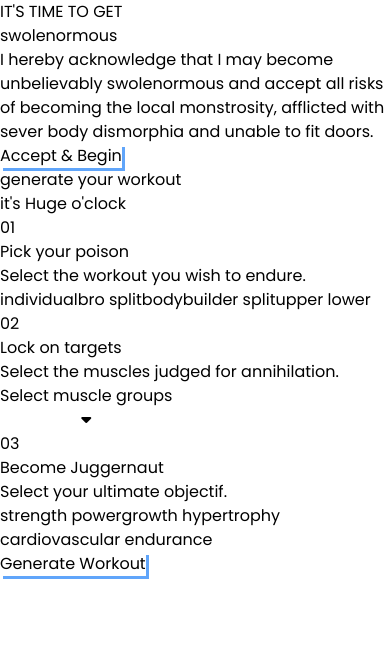
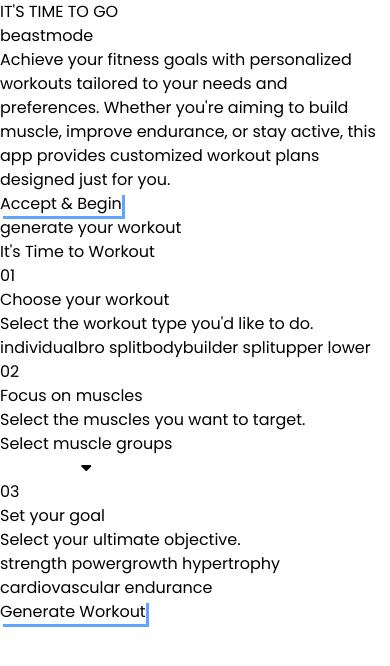
Before and after one commit to imruki/React-Gym-App, a React (Vite) app: page / in a window 390 px wide. Shown: the top 666 px of the page. Built offline with nearby package versions, Linux system fonts and the light colour scheme.

Commit message:
added icon and changed text

```diff
--- a/index.html
+++ b/index.html
@@ -2,13 +2,13 @@
 <html lang="en">
   <head>
     <meta charset="UTF-8" />
-    <link rel="icon" type="image/svg+xml" href="/vite.svg" />
+    <link rel="icon" type="image/png" href="/barbell.png" />
     <meta name="viewport" content="width=device-width, initial-scale=1.0" />
     <link rel="preconnect" href="https://fonts.googleapis.com">
     <link rel="preconnect" href="https://fonts.gstatic.com" crossorigin>
     <link href="https://fonts.googleapis.com/css2?family=Poppins:ital,wght@0,100;0,200;0,300;0,400;0,500;0,600;0,700;0,800;0,900;1,100;1,200;1,300;1,400;1,500;1,600;1,700;1,800;1,900&display=swap" rel="stylesheet">
     <link rel="stylesheet" href="https://cdnjs.cloudflare.com/ajax/libs/font-awesome/6.6.0/css/all.min.css" integrity="sha512-Kc323vGBEqzTmouAECnVceyQqyqdsSiqLQISBL29aUW4U/M7pSPA/gEUZQqv1cwx4OnYxTxve5UMg5GT6L4JJg==" crossorigin="anonymous" referrerpolicy="no-referrer" />
-    <title>Gym App</title>
+    <title>Generate your workout!</title>
   </head>
   <body>
     <div id="root"></div>
--- a/src/components/Generator.jsx
+++ b/src/components/Generator.jsx
@@ -2,7 +2,7 @@ import React, {useState} from 'react'
 import SectionWrapper from './SectionWrapper'
 import {SCHEMES, WORKOUTS} from '../utils/workouts'
 import Button from './Button'
-import { generateWorkout } from '../utils/functions'
+
 function Header(props){
     const {index, title, description} = props
     return (
@@ -45,8 +45,8 @@ export default function Generator(props) {
     }
 
     return (
-        <SectionWrapper id={"generate"} header={"generate your workout"} title={["it\'s", "Huge", "o\'clock"]}>
-            <Header index={"01"} title={"Pick your poison"} description={"Select the workout you wish to endure."}/>
+        <SectionWrapper id={"generate"} header={"generate your workout"} title={["It\'s", "Time", "to Workout"]}>
+            <Header index={"01"} title={"Choose your workout"} description={"Select the workout type you'd like to do."}/>
             <div className='grid grid-cols-2 sm:grid-cols-4 gap-4'>
                 {Object.keys(WORKOUTS).map((workoutType, workoutIndex) => {
                     return (
@@ -56,7 +56,7 @@ export default function Generator(props) {
                     )
                 })}
             </div>
-            <Header index={"02"} title={"Lock on targets"} description={"Select the muscles judged for annihilation."}/>
+            <Header index={"02"} title={"Focus on muscles"} description={"Select the muscles you want to target."}/>
             <div className='bg-slate-950 border border-solid border-blue-400 rounded-l flex flex-col'>
                 <button onClick={toggleModal} className='relative p-3 flex items-center justify-center'>
                     <p className='capitalize'>{muscles.length === 0 ? "Select muscle groups" : muscles.join(" ")}</p>
@@ -75,7 +75,7 @@ export default function Generator(props) {
                 )}
             </div>
 
-            <Header index={"03"} title={"Become Juggernaut"} description={"Select your ultimate objectif."}/>
+            <Header index={"03"} title={"Set your goal"} description={"Select your ultimate objective."}/>
             <div className='grid grid-cols-1 sm:grid-cols-3 gap-4'>
                 {Object.keys(SCHEMES).map((scheme, schemeIndex) => {
                     return (
@@ -85,8 +85,14 @@ export default function Generator(props) {
                     )
                 })}
             </div>
+            <div className="mb-8 flex flex-col items-center justify-center">
+                <Button func={updateWorkout} text='Generate Workout'/>
 
-            <Button func={updateWorkout} text='Generate Workout'/>
+
+            </div>
+
+
+
         </SectionWrapper>
     )
 }
--- a/src/components/Introduction.jsx
+++ b/src/components/Introduction.jsx
@@ -4,9 +4,9 @@ import Button from './Button'
 export default function Introduction() {
   return (
     <div className='min-h-screen flex flex-col gap-10 items-center justify-center text-center max-w-[900px] w-full mx-auto p-4'>
-        <p>IT'S TIME TO GET</p>
-        <h1 className='uppercase font-semibold text-4xl sm:text-5xl md:text-6l lg:text-7xl'>swole<span className='text-blue-400'>normous</span></h1>
-        <p className='text-sm md:text-base font-light'>I hereby acknowledge that I may become <span className='text-blue-400 font-medium'>unbelievably swolenormous</span> and accept all risks of becoming the local monstrosity, afflicted with sever body dismorphia and unable to fit doors.</p>
+        <p>IT'S TIME TO GO</p>
+        <h1 className='uppercase font-semibold text-4xl sm:text-5xl md:text-6l lg:text-7xl'><span className='text-blue-400'>beast</span>mode</h1>
+        <p className='text-sm md:text-base font-light'>Achieve your fitness goals with <span className='text-blue-400 font-medium'>personalized workouts</span> tailored to your needs and preferences. Whether you're aiming to build muscle, improve endurance, or stay active, this app provides customized workout plans designed just for you.</p>
         <Button func={()=>{window.location.href="#generate"}} text='Accept & Begin'/>
     </div>
   )
--- a/src/components/Workout.jsx
+++ b/src/components/Workout.jsx
@@ -5,7 +5,7 @@ import ExerciseCard from './ExerciseCard'
 export default function Workout(props) {
   const {workout} = props
   return (
-    <SectionWrapper id = {"workout"} header={"welcome to"} title={["The", "DANGER", "zone"]}>
+    <SectionWrapper id = {"workout"} header={"welcome to"} title={["The", "TRAINING", "zone"]}>
       <div className='flex flex-col gap-4'>
         {workout.map((exercise, index) => {
           return (
```
Also changed, not shown: public/barbell.png (added).
